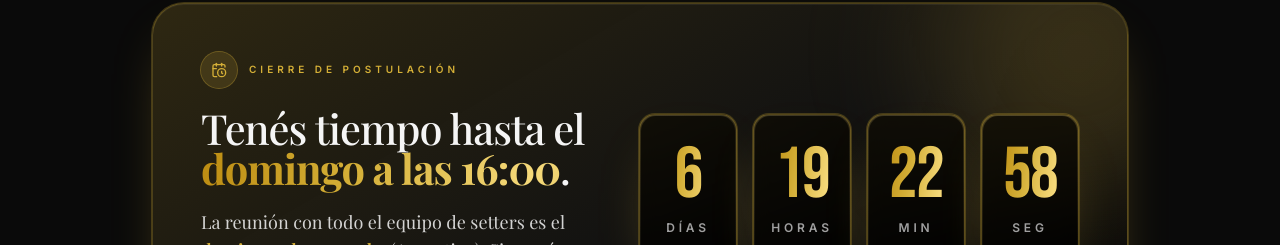
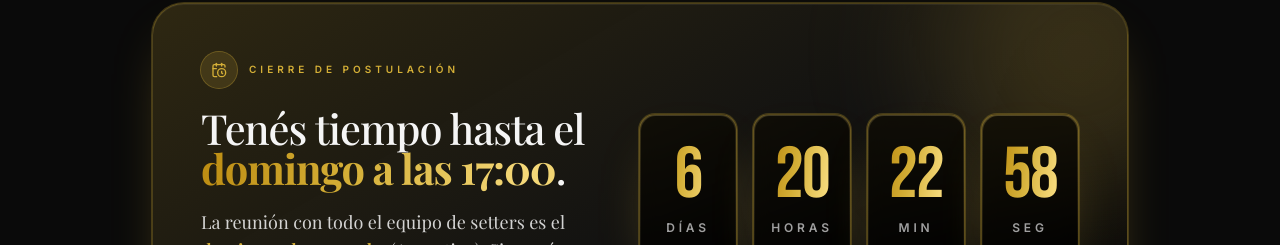
Before and after one commit to diegodasilva272013-commits/lanzamiento_camino_al_closing, a Next.js app: page /reclutamiento in a window 1280 px wide. Shown: the part 2918-3163 px from the top of the page. Built offline with nearby package versions, Linux system fonts and the light colour scheme; a web font is replaced by a local one.

Commit message:
Move recruitment deadline from Sunday 16:00 to Sunday 17:00 ART

```diff
--- a/app/reclutamiento/page.tsx
+++ b/app/reclutamiento/page.tsx
@@ -391,7 +391,7 @@ export default function ReclutamientoPage() {
               </div>
               <h3 className="mt-5 font-serif text-3xl font-medium leading-[1.1] tracking-tight sm:text-4xl lg:text-[2.6rem]">
                 Tenés tiempo hasta el{' '}
-                <em className="gold-text font-bold not-italic">domingo a las 16:00</em>.
+                <em className="gold-text font-bold not-italic">domingo a las 17:00</em>.
               </h3>
               <p className="mt-5 max-w-md font-serif text-base leading-relaxed text-brand-text/85 sm:text-lg">
                 La reunión con todo el equipo de setters es el{' '}
--- a/components/reclutamiento/countdown-deadline.tsx
+++ b/components/reclutamiento/countdown-deadline.tsx
@@ -2,10 +2,10 @@
 
 import { useEffect, useState } from 'react';
 
-// Domingo 16:00 hs Argentina (UTC-3) -> 19:00 UTC.
+// Domingo 17:00 hs Argentina (UTC-3) -> 20:00 UTC.
 // Este timestamp se calcula en tiempo de build/runtime; el countdown
 // se actualiza cada segundo en el cliente.
-const DEADLINE_ISO = '2026-06-07T16:00:00-03:00';
+const DEADLINE_ISO = '2026-06-07T17:00:00-03:00';
 
 type Parts = {
   days: number;
```
